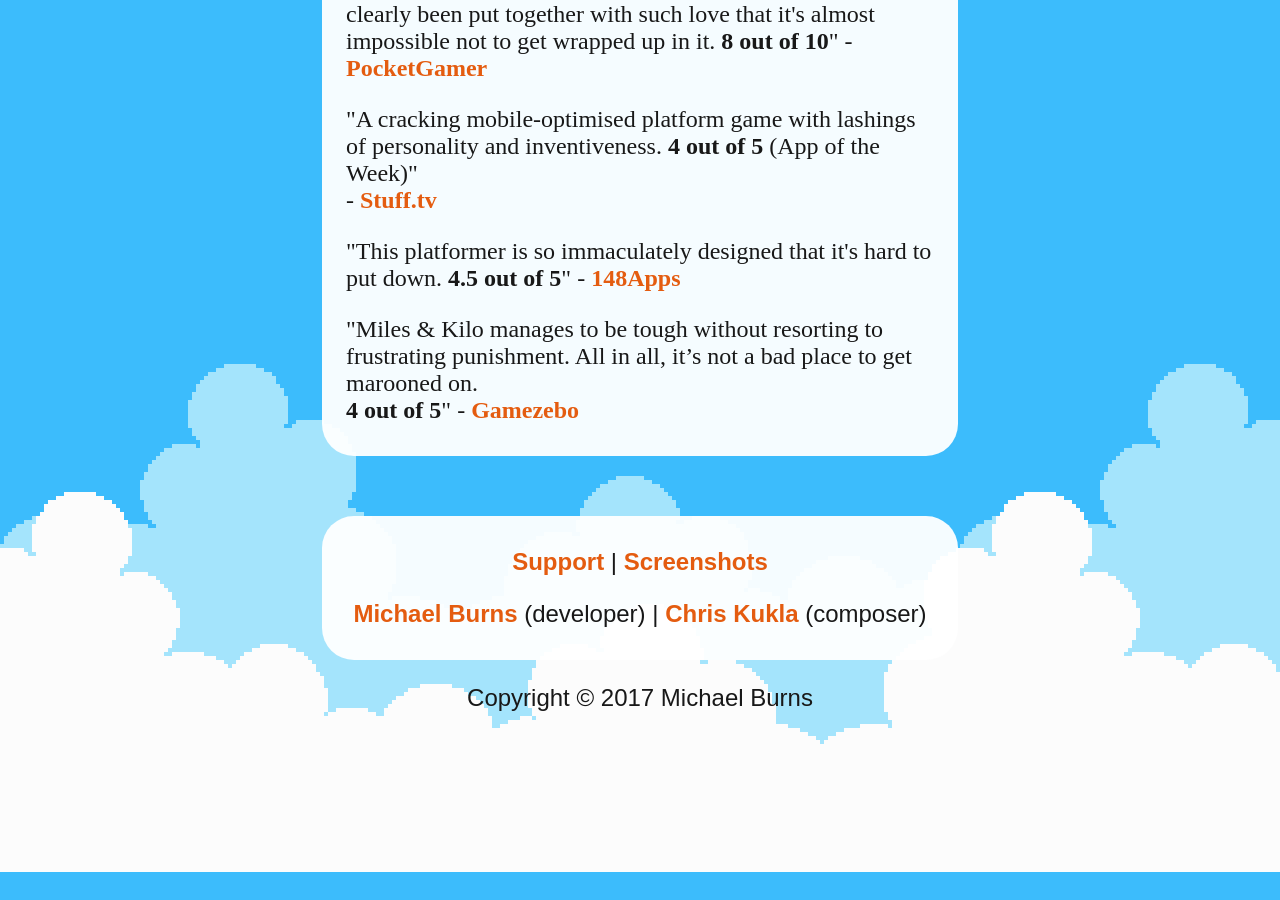
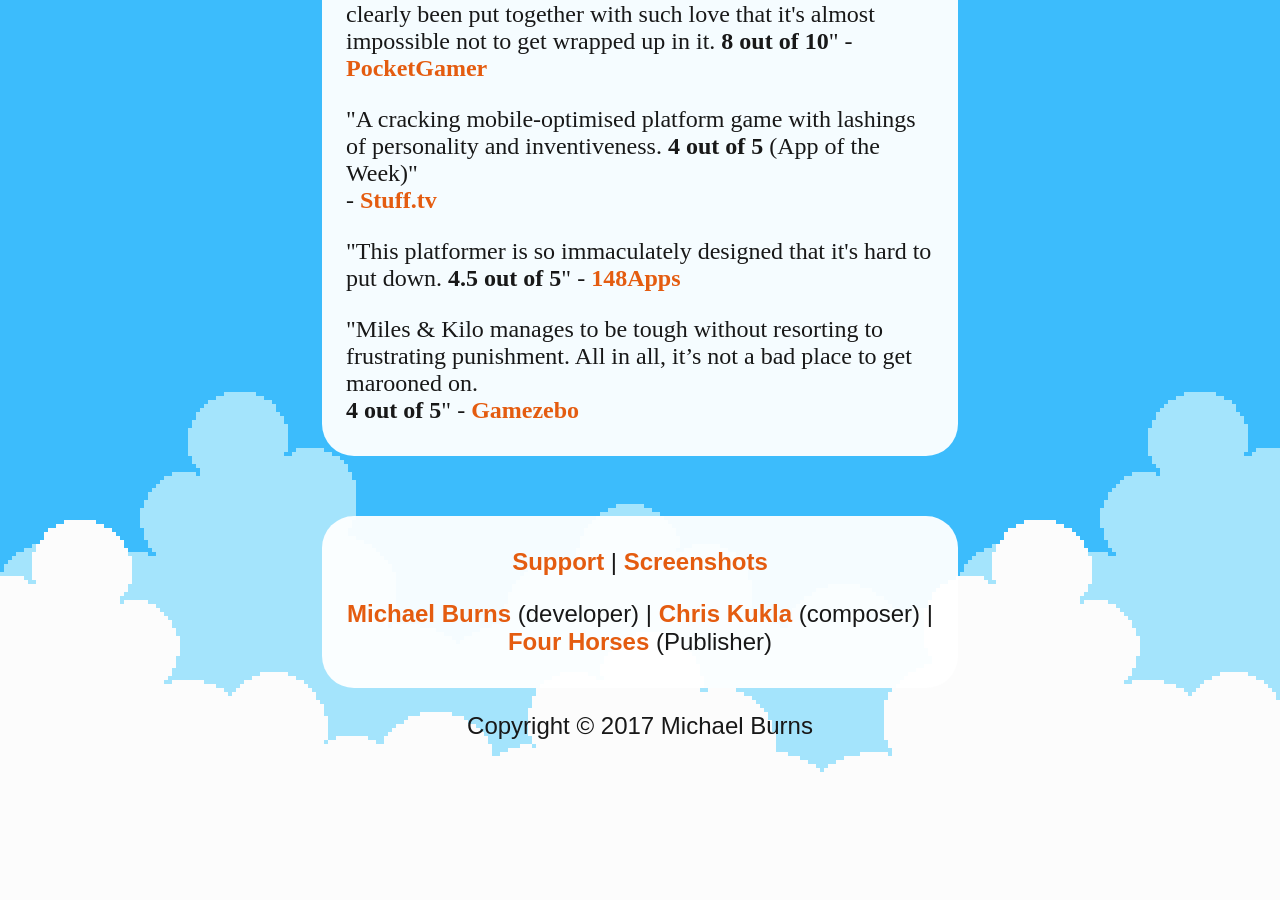
Before and after one commit to thatpixelguy/milesandkilo, a Jekyll site: the page built from index.html, in a window 1280 px wide and 900 px high, scrolled down 977 px. Built offline with Jekyll 4.4.1, drawn with Linux system fonts in a browser that asks for light colours; some web fonts are replaced; before the commit the page ends 1849 px from its top, so only the background shows below that.

Commit message:
Update default.html

```diff
--- a/_layouts/default.html
+++ b/_layouts/default.html
@@ -24,7 +24,7 @@
           <center>
             <p><a href='/support'>Support</a> | <a href='/screenshots'>Screenshots</a></p>
             <p>
-          <a href='http://thepixelguy.com/'>Michael Burns</a> (developer) | <a href='http://chriskukla.com/'>Chris Kukla</a> (composer)
+          <a href='http://thepixelguy.com/'>Michael Burns</a> (developer) | <a href='http://chriskukla.com/'>Chris Kukla</a> (composer) | <a href='http://fourhorses.co.uk'>Four Horses</a> (Publisher)
         </p>
           </center>
         </div>
```
